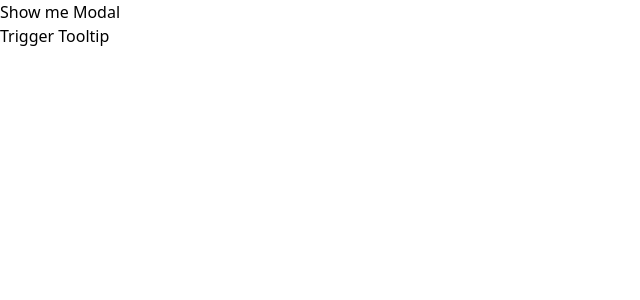
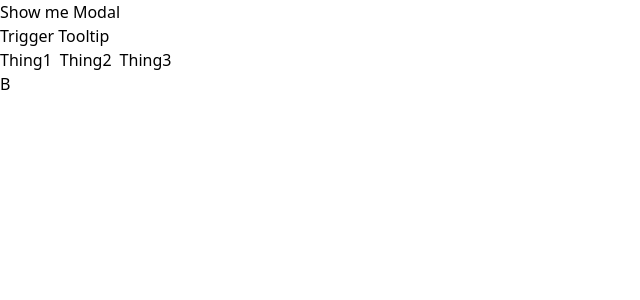
Before and after one commit to CoffeeGeek101/Architecture-Optimisations-, a React (Vite) app: page / in a window 1280 px wide. Shown: the top 300 px of the page, without its empty margins (0-640 px from the left). Built offline with nearby package versions, Linux system fonts and the light colour scheme.

Commit message:
add : Tabs

```diff
--- /dev/null
+++ b/src/components/Tab/Tab.tsx
@@ -0,0 +1,13 @@
+// Component to handle the Tablist
+
+import React, { type FC } from 'react'
+import type { TabsConfigI } from './Tabs'
+
+
+const Tab : FC<TabsConfigI> = React.memo(({ content="" ,...props}) => {
+    return (
+    <div data-tab-id={props.id} id={props.id}>{props.label}</div>
+  )
+})
+
+export default Tab
--- /dev/null
+++ b/src/components/Tab/TabPanel.tsx
@@ -0,0 +1,15 @@
+// Component to render the tab content based on the mapped child passed to it.
+
+import { type FC, type ReactNode } from 'react'
+
+interface TabPanelI {
+    children : ReactNode
+}
+
+const TabPanel : FC<TabPanelI> = ({children}) => {
+  return (
+    <div>{children}</div>
+  )
+}
+
+export default TabPanel
--- /dev/null
+++ b/src/components/Tab/Tabs.tsx
@@ -0,0 +1,53 @@
+// This is the base component to merge all the child component and render it to parent.
+
+// takes in a config and use it build the tab component tree.
+
+import { type FC,type ReactNode } from 'react'
+import Tab from './Tab';
+import { useTab } from './useTab';
+import TabPanel from './TabPanel';
+
+export interface TabsConfigI {
+    label : string;
+    id : string;
+    content : ReactNode | string;
+    default ?: boolean;
+}
+
+interface TabsI {
+    config : TabsConfigI[];
+    onChange ?: () => void;
+    selected ?: number | string;
+}
+
+const Tabs : FC<TabsI> = ({config}) => {
+
+    const defaultTab = config.find((tab) => tab.default)?.id ?? config[0].id
+
+    const {handleTabs, selectedInternal} = useTab(defaultTab);
+
+    const activeTab = config.find((tab) => tab.id === selectedInternal)
+
+  return (
+    <div>
+        <div className='flex justify-start items-start gap-2' onClick={(e) => handleTabs(e)}>
+            {
+                config.map((tab) => (
+                    <Tab
+                    content
+                    default={tab.default}
+                    id={tab.id}
+                    label={tab.label}
+                    key={tab.id}
+                    />
+                ))
+            }
+        </div>
+        <div>
+            <TabPanel children={activeTab?.content ?? config[0].content} />
+        </div>
+    </div>
+  )
+}
+
+export default Tabs
--- /dev/null
+++ b/src/components/Tab/useTab.ts
@@ -0,0 +1,27 @@
+// this is logical controll point for Tab
+
+import { useCallback, useState, type MouseEvent, type SetStateAction } from "react";
+
+// Specs :
+// - handles the selected state w/ controlled and uncontrolled mode
+
+// interface TabHookI {
+//     selected ?: number;
+//     setSelected ?: () => void;
+// }
+
+export const useTab = (selected ?: string, setSelected ?: React.Dispatch<SetStateAction<string>>) => {
+
+    const [selectedInternal, setSelectedInternal] = useState<string>(selected ? selected : "0");
+    // const tabRef = useRef<HTMLDivElement | null>(null);
+
+    const handleTabs = useCallback((e : MouseEvent)=>{
+        // takes in an event with the tab key and set the state with the key.
+        const tabId = ((e.target as HTMLElement).closest("[data-tab-id]") as HTMLElement).id
+        // console.log(tabId)
+        setSelected && setSelected(tabId);
+        setSelectedInternal(tabId);
+    },[])
+
+    return {handleTabs, selectedInternal}
+}
--- /dev/null
+++ b/src/pages/BaseTabContent.tsx
@@ -0,0 +1,13 @@
+import React, { type FC } from 'react'
+
+interface BasTContentI{
+    label : string
+}
+
+const BaseTabContent : FC<BasTContentI> = ({label}) => {
+  return (
+    <div>{label}</div>
+  )
+}
+
+export default BaseTabContent
--- a/src/pages/Starter.tsx
+++ b/src/pages/Starter.tsx
@@ -2,13 +2,13 @@ import Modal from "../components/Modal/Modal";
 import { useModal } from "../components/Modal/useModal";
 import ModalContent from "../components/Modal/ModalContent";
 import Tooltip from "../components/Tooltip/Tooltip";
+import Tabs from "../components/Tab/Tabs";
+import { tabConfigs } from "../utils/Tabs1Config";
 
 
 const Starter = () => {
 
-  // const [isOpen, setIsOpen] = useState<boolean>(false);
-
-  const {dialogRef, toggle, isOpenInternal, isClosable} = useModal({isClosable:true})
+  const {dialogRef, toggle, isOpenInternal, isClosable} = useModal({isClosable:true});
 
   return (
     <div>
@@ -19,9 +19,14 @@ const Starter = () => {
     <Modal dialogRef={dialogRef} isOpenInternal={isOpenInternal} toggle={toggle} isClosable={isClosable}>
       <ModalContent isClosable={isClosable} toggle={toggle}/>
     </Modal>
+
+    {/* TOOLTIP */}
     <Tooltip>
       <div>Trigger Tooltip</div>
     </Tooltip>
+
+    {/* TABS */}
+    <Tabs config={tabConfigs} />
     </div>
   )
 }
--- /dev/null
+++ b/src/utils/Tabs1Config.tsx
@@ -0,0 +1,11 @@
+import type { TabsConfigI } from "../components/Tab/Tabs";
+import BaseTabContent from "../pages/BaseTabContent";
+
+
+// user can create this config on the base component where they want to a Tab Component, so that
+// all the TabPanel component gets the props required (but, only for controlled cases).
+export const tabConfigs : TabsConfigI[] = [
+    {id: "0", label: "Thing1", default:false, content: <BaseTabContent label="A"/>},
+    {id: "1", label: "Thing2", default:true, content: <BaseTabContent label="B"/>},
+    {id: "2", label: "Thing3", default:false, content: <BaseTabContent label="C"/>},
+]
```
